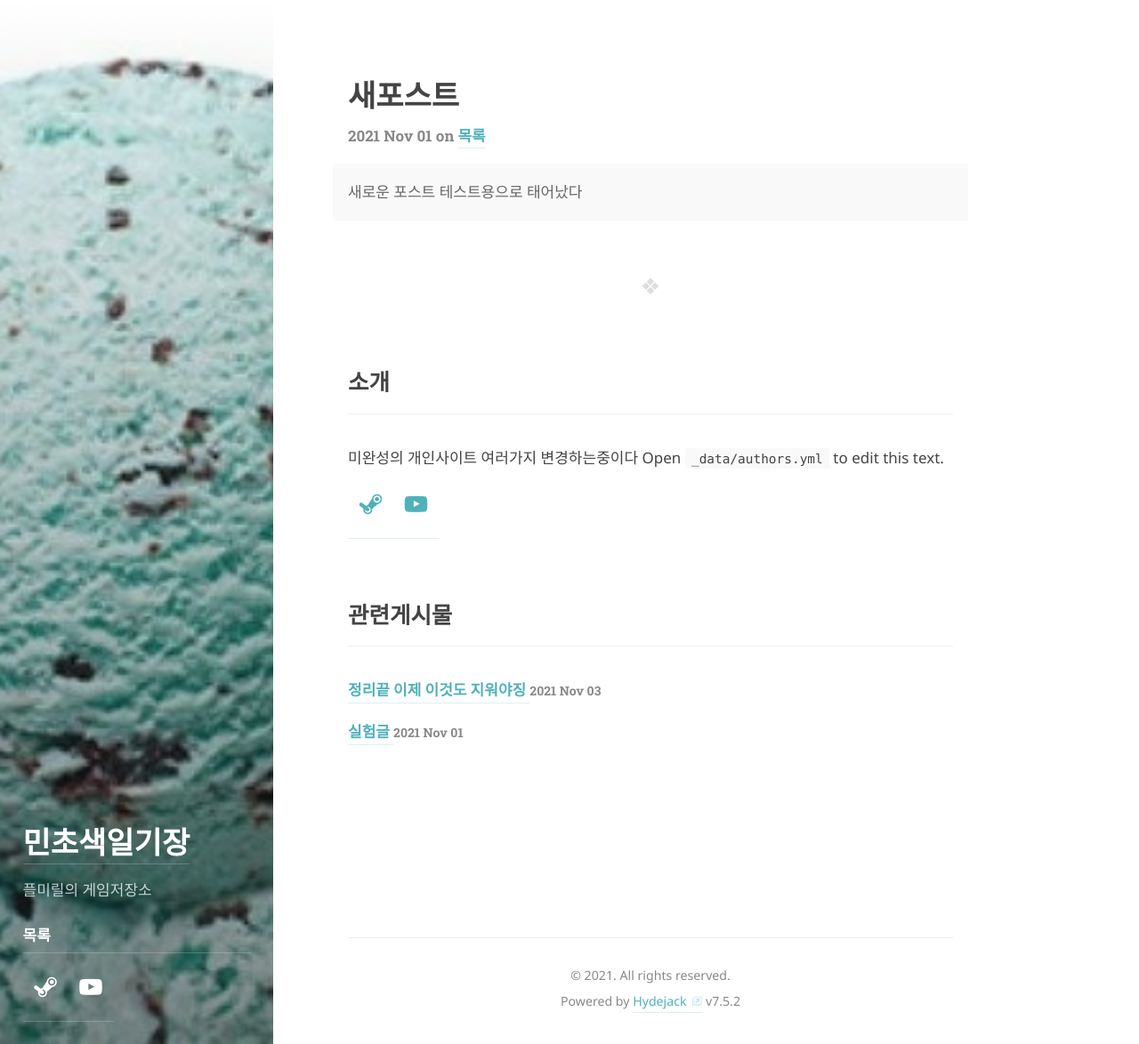
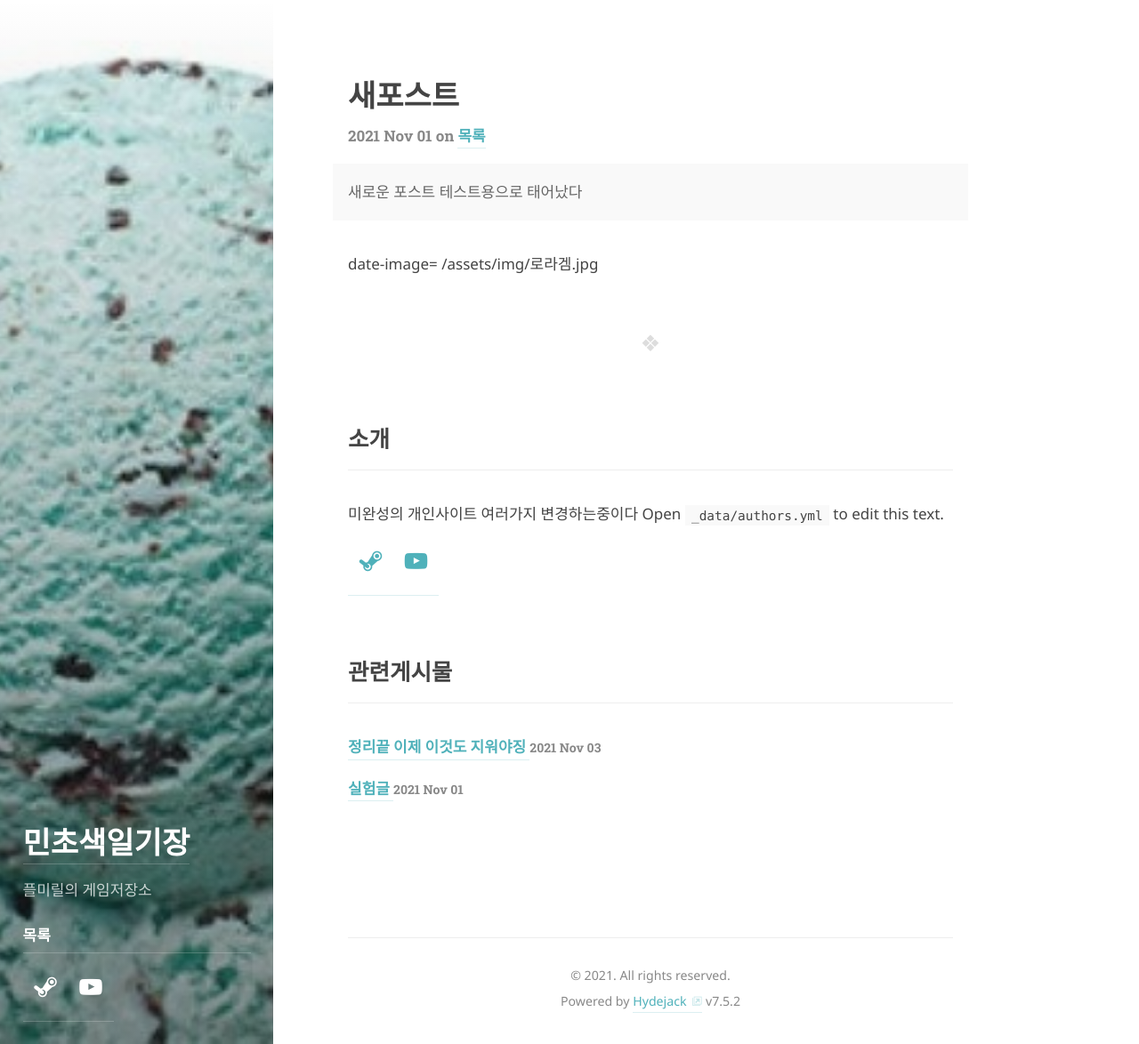
Before and after one commit to chanyou12/chanyou12.github.io, a Jekyll site: the page built from _posts/2021-11-01-새포스트.md, in a window 1280 px wide and 1174 px high. Shown: the whole window at 89% size. Built offline with Jekyll 4.4.1, drawn with Linux system fonts in a browser that asks for light colours; some web fonts are replaced.

Commit message:
Update 2021-11-01-새포스트.md

```diff
--- a/_posts/2021-11-01-새포스트.md
+++ b/_posts/2021-11-01-새포스트.md
@@ -4,5 +4,5 @@ title: 새포스트
 description: >
   새로운 포스트 테스트용으로 태어났다
 tags: [hyde]
-date-image: /assets/img/로라겜.jpg
 ---
+date-image= /assets/img/로라겜.jpg
```
